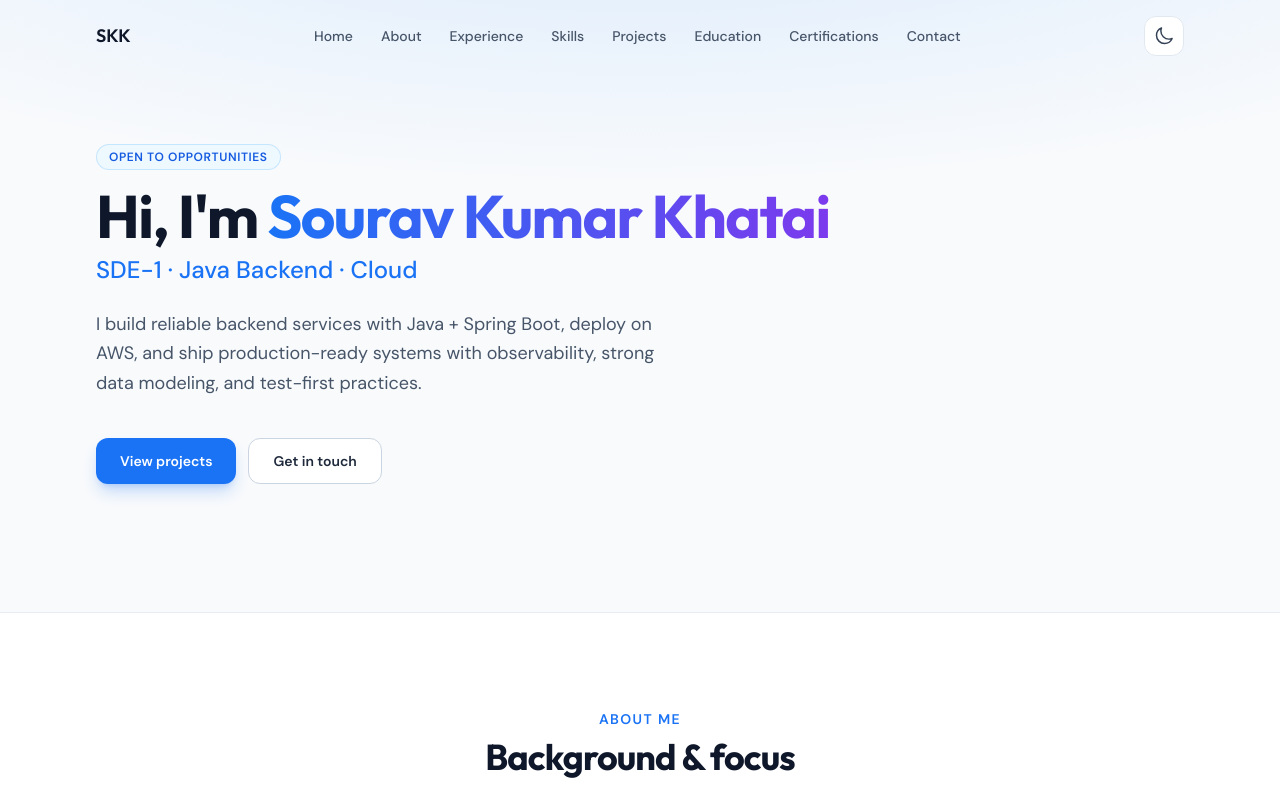
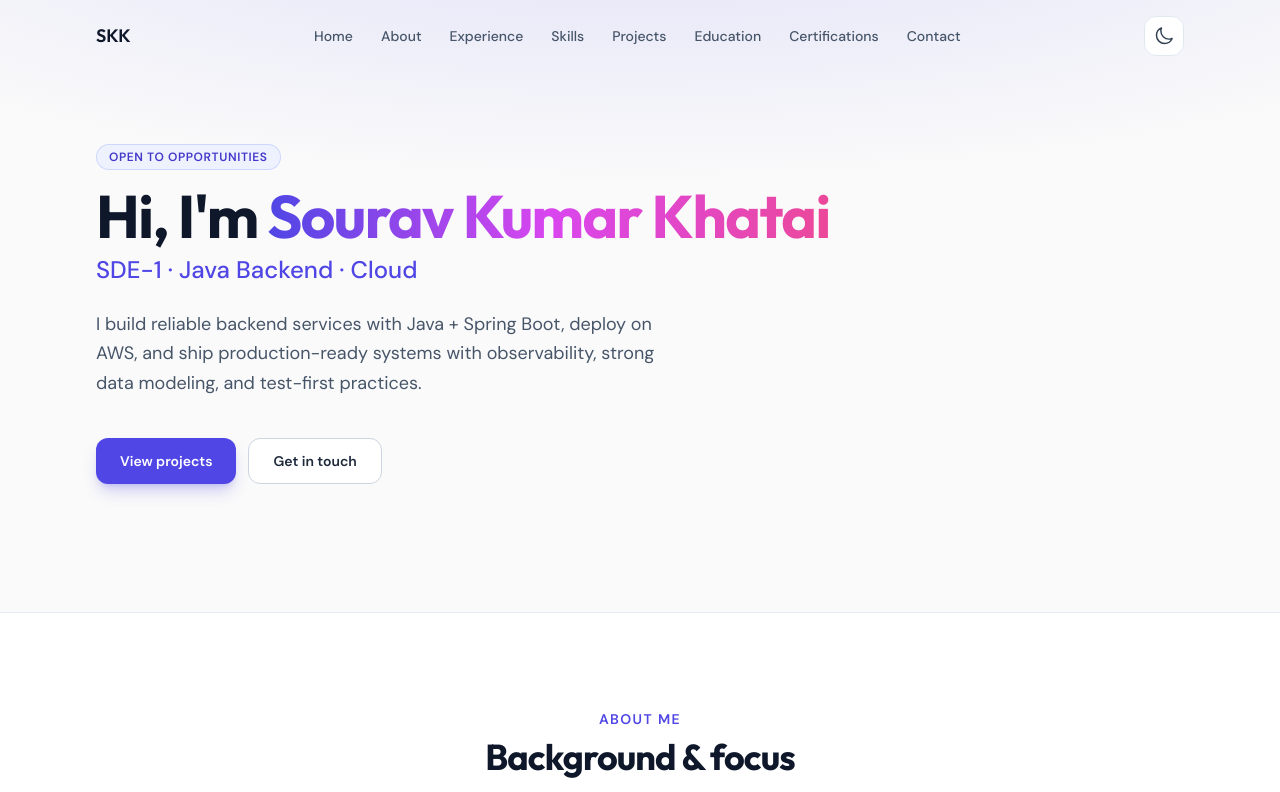
Before and after one commit to SKKhatai/souravkhatai.github.io, a React (Vite) app: page / in a window 1280 px wide. Shown: the top 792 px of the page. Built offline with nearby package versions, Linux system fonts and the light colour scheme.

Commit message:
col
changed the colour

```diff
--- a/src/components/Hero.jsx
+++ b/src/components/Hero.jsx
@@ -11,7 +11,7 @@ export default function Hero() {
       className="relative overflow-hidden pt-28 pb-20 sm:pt-32 sm:pb-28 lg:pt-36 lg:pb-32"
     >
       <div
-        className="pointer-events-none absolute inset-0 -z-10 bg-[radial-gradient(ellipse_80%_50%_at_50%_-20%,rgba(50,147,255,0.15),transparent)] dark:bg-[radial-gradient(ellipse_80%_50%_at_50%_-20%,rgba(50,147,255,0.2),transparent)]"
+        className="pointer-events-none absolute inset-0 -z-10 bg-[radial-gradient(ellipse_80%_50%_at_50%_-20%,rgba(99,102,241,0.18),transparent)] dark:bg-[radial-gradient(ellipse_80%_50%_at_50%_-20%,rgba(236,72,153,0.20),transparent)]"
         aria-hidden
       />
       <div className="mx-auto max-w-6xl px-4 sm:px-6 lg:px-8">
--- a/src/index.css
+++ b/src/index.css
@@ -8,12 +8,12 @@
   }
 
   body {
-    @apply antialiased text-slate-800 bg-slate-50 dark:text-slate-100 dark:bg-slate-950;
+    @apply antialiased text-slate-800 bg-zinc-50 dark:text-slate-100 dark:bg-[#070816];
   }
 }
 
 @layer utilities {
   .text-gradient {
-    @apply bg-clip-text text-transparent bg-gradient-to-r from-brand-600 to-violet-600 dark:from-brand-400 dark:to-violet-400;
+    @apply bg-clip-text text-transparent bg-gradient-to-r from-brand-600 via-fuchsia-500 to-pink-500 dark:from-brand-400 dark:via-fuchsia-400 dark:to-pink-400;
   }
 }
--- a/tailwind.config.js
+++ b/tailwind.config.js
@@ -10,16 +10,16 @@ export default {
       },
       colors: {
         brand: {
-          50: '#eef8ff',
-          100: '#d9efff',
-          200: '#bce3ff',
-          300: '#8ed0ff',
-          400: '#59b4ff',
-          500: '#3293ff',
-          600: '#1a73f5',
-          700: '#145be1',
-          800: '#1749b6',
-          900: '#19408f',
+          50: '#eef2ff',
+          100: '#e0e7ff',
+          200: '#c7d2fe',
+          300: '#a5b4fc',
+          400: '#818cf8',
+          500: '#6366f1',
+          600: '#4f46e5',
+          700: '#4338ca',
+          800: '#3730a3',
+          900: '#312e81',
         },
       },
       animation: {
```
